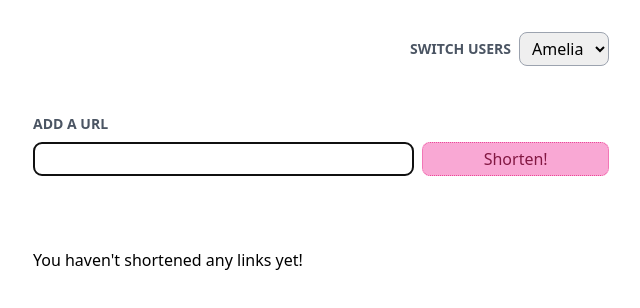
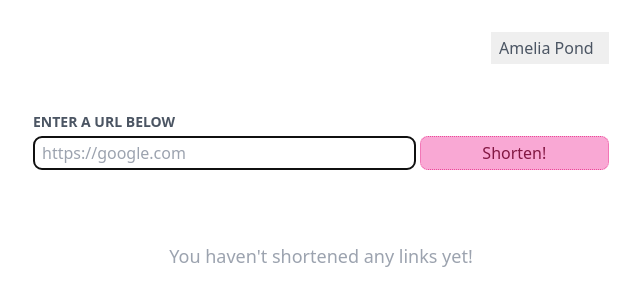
Before and after one commit to jermashley/vue-url-shortener, a Vue app: page / in a window 1280 px wide. Shown: the top 308 px of the page, without its empty margins (319-959 px from the left). Built offline with nearby package versions, Linux system fonts and the light colour scheme.

Commit message:
Styling changes

```diff
--- a/src/components/Form.vue
+++ b/src/components/Form.vue
@@ -1,17 +1,19 @@
 <template>
   <form @submit.prevent="shortenUrl" id="UrlInputForm">
-    <section class="flex flex-col items-start justify-start gap-y-2">
+    <section class="flex flex-col items-start justify-start gap-y-1">
       <label
         for="UrlInput"
         class="text-sm uppercase font-bold text-coolGray-600"
-        >Add a URL</label>
+        >Enter a URL below</label
+      >
 
-      <div class="grid grid-cols-12 gap-x-2 w-full">
+      <div class="grid grid-cols-12 gap-x-1 w-full">
         <input
           v-model="urlInput"
           type="text"
           name="UrlInput"
           id="UrlInput"
+          placeholder="https://google.com"
           class="
             col-span-8
             border border-coolGray-400
@@ -19,6 +21,7 @@
             py-1
             text-base
             rounded-lg
+            placeholder-coolGray-400
           "
           tabindex="1"
           autofocus
--- a/src/components/LinkList.vue
+++ b/src/components/LinkList.vue
@@ -1,6 +1,9 @@
 <template>
   <section class="mt-12">
-    <p v-if="shortenedLinks[activeUser]?.length === 0">
+    <p
+      v-if="shortenedLinks[activeUser]?.length === 0"
+      class="text-center text-coolGray-400 text-lg font-regular"
+    >
       You haven't shortened any links yet!
     </p>
 
--- a/src/components/UserSwitcher.vue
+++ b/src/components/UserSwitcher.vue
@@ -1,15 +1,11 @@
 <template>
-  <div class="flex flex-row items-center justify-end gap-x-2 mb-12">
-    <label for="users" class="text-sm uppercase font-bold text-coolGray-600"
-      >Switch users</label
-    >
-
+  <div class="flex flex-row items-center justify-end gap-x-2 mb-12 relative">
     <select
       name="users"
       id="users"
       v-model="activeUser"
       @change="switchUser(activeUser)"
-      class="px-2 py-1 text-base rounded-lg border border-coolGray-400"
+      class="px-2 py-1 text-base text-coolGray-600 appearance-none"
     >
       <option v-for="user in users" :key="user.id" :value="user.id">
         {{ user.name }}
--- a/src/components/hooks/useUsers.js
+++ b/src/components/hooks/useUsers.js
@@ -4,11 +4,11 @@ const state = reactive({
   users: [
     {
       id: `bafb4679-e230-45ca-a4a9-2303a1470e99`,
-      name: `Amelia`,
+      name: `Amelia Pond`,
     },
     {
       id: `b7a4cfe0-9e4b-44fc-95d7-76b1950327d1`,
-      name: `Rory`,
+      name: `Rory Williams`,
     },
   ],
 
```
